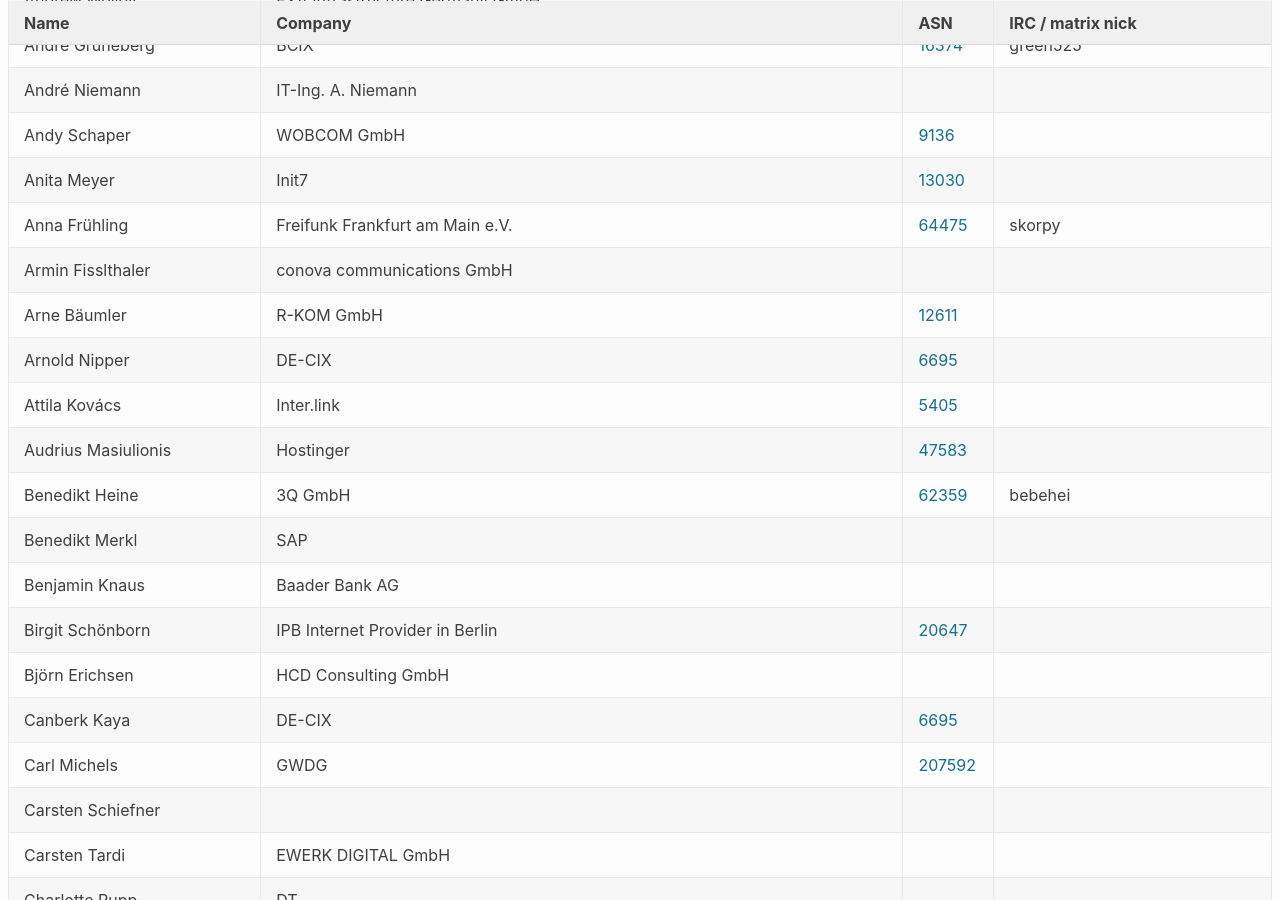
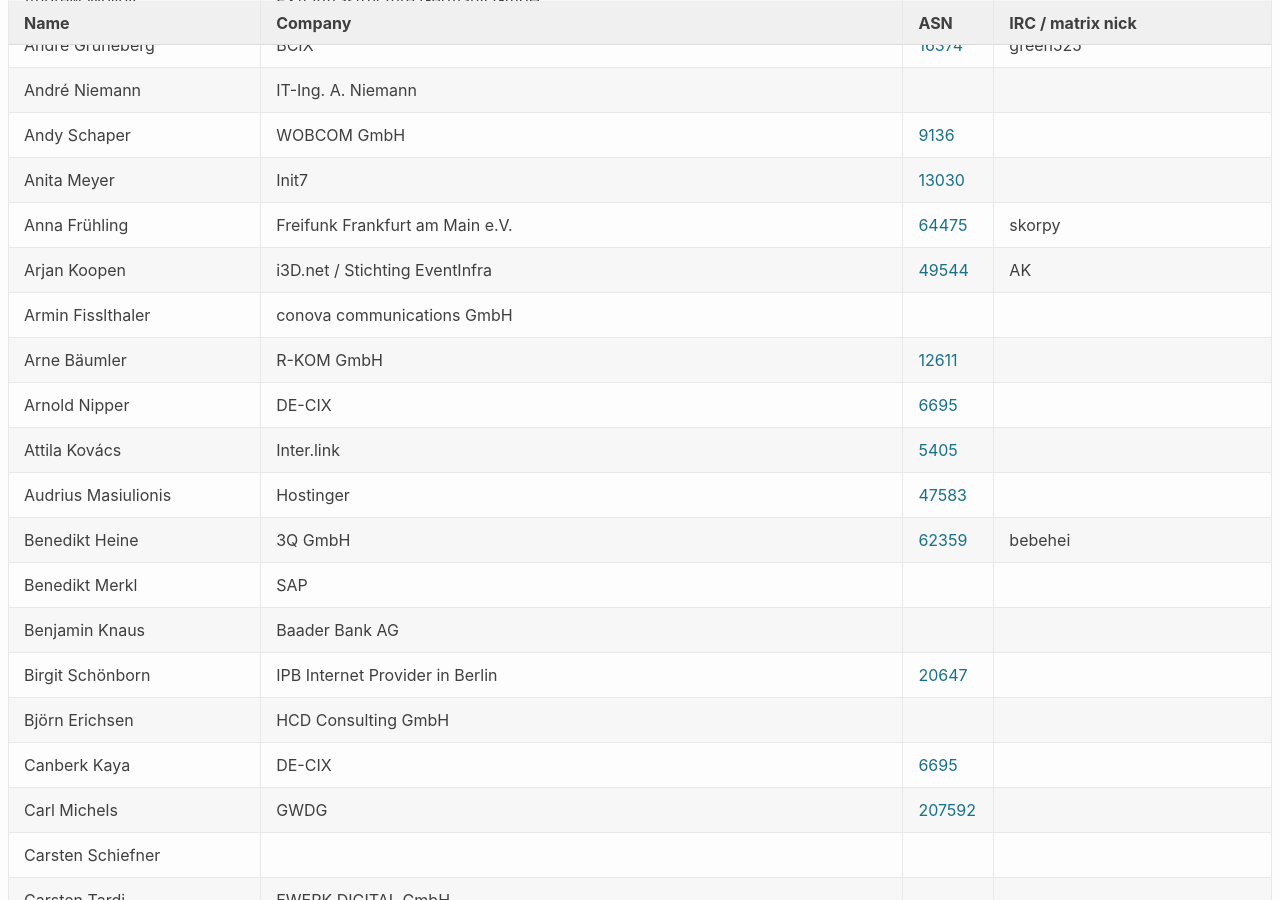
Before and after one commit to denog/pretix-attendeelist, a Jekyll site: the page built from denog17/index.markdown, in a window 1280 px wide and 900 px high, scrolled down 1144 px. Built offline with Jekyll 4.4.1, drawn with Linux system fonts in a browser that asks for light colours.

Commit message:
Latest data: Sun Aug 17 12:38:57 UTC 2025

```diff
--- a/_data/attendees_denog17_onsite.json
+++ b/_data/attendees_denog17_onsite.json
@@ -162,6 +162,12 @@
     "asn": "64475"
   },
   {
+    "name": "Arjan Koopen",
+    "company": "i3D.net / Stichting EventInfra",
+    "irc": "AK",
+    "asn": "49544"
+  },
+  {
     "name": "Armin Fisslthaler",
     "company": "conova communications GmbH",
     "irc": null,
```
